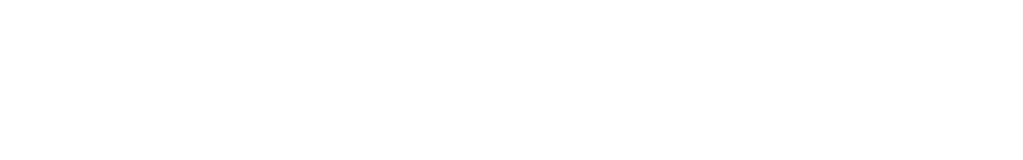
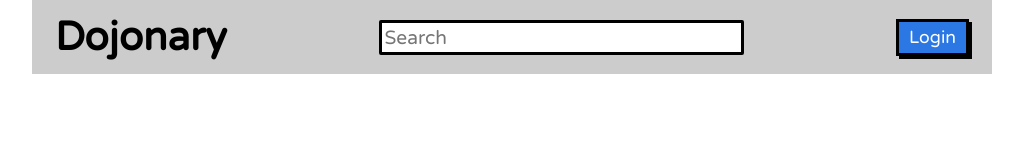
Before and after one commit to michellejanosi/button-clicker, a plain HTML site: page index.html in a window 1280 px wide. Shown: the whole page, without its empty margins (128-1151 px from the left). Drawn offline with Linux system fonts and the light colour scheme.

Commit message:
Add nav styling

```diff
--- a/index.html
+++ b/index.html
@@ -5,9 +5,19 @@
   <meta name="viewport" content="width=device-width, initial-scale=1.0">
   <title>Button Clicker</title>
   <link rel="stylesheet" href="style.css">
+  <link rel="preconnect" href="https://fonts.googleapis.com">
+  <link rel="preconnect" href="https://fonts.gstatic.com" crossorigin>
+  <link href="https://fonts.googleapis.com/css2?family=Varela+Round&display=swap" rel="stylesheet">
   <script src="script.js" defer></script>
 </head>
 <body>
-
+  <main class="container">
+    <nav class="nav">
+      <h1 class="logo">Dojonary</h1>
+      <input type="search" name="search" placeholder="Search" class="search">
+      <button class="btn">Login</button>
+    </nav>
+    <section class="content"></section>
+  </main>
 </body>
 </html>
--- a/style.css
+++ b/style.css
@@ -0,0 +1,46 @@
+* {
+  margin: 0;
+  padding: 0;
+  box-sizing: border-box;
+}
+
+body {
+  font-family: 'Varela Round', sans-serif;
+  height: 100vh;
+  width: 100vw;
+}
+
+.container {
+  margin: 0 auto;
+  width: 75%;
+}
+
+.nav {
+  background-color: #CCC;
+  display: flex;
+  justify-content: space-between;
+  align-items: center;
+  padding: 13px 23px;
+}
+
+.nav .logo {
+  font-size: 2.5rem;
+}
+
+.nav .search {
+  border: 3px solid #000;
+  border-radius: 2px;
+  font-size: 1.2rem;
+  font-family: inherit;
+  padding: 3px;
+  width: 40%;
+}
+ .nav .btn {
+  background-color: #2B78E4;
+  border: 3px solid #000;
+  box-shadow: 3px 3px #000;
+  color: #FFF;
+  font-family: inherit;
+  font-size: 1.1rem;
+  padding: 5px 10px;
+ }
```
